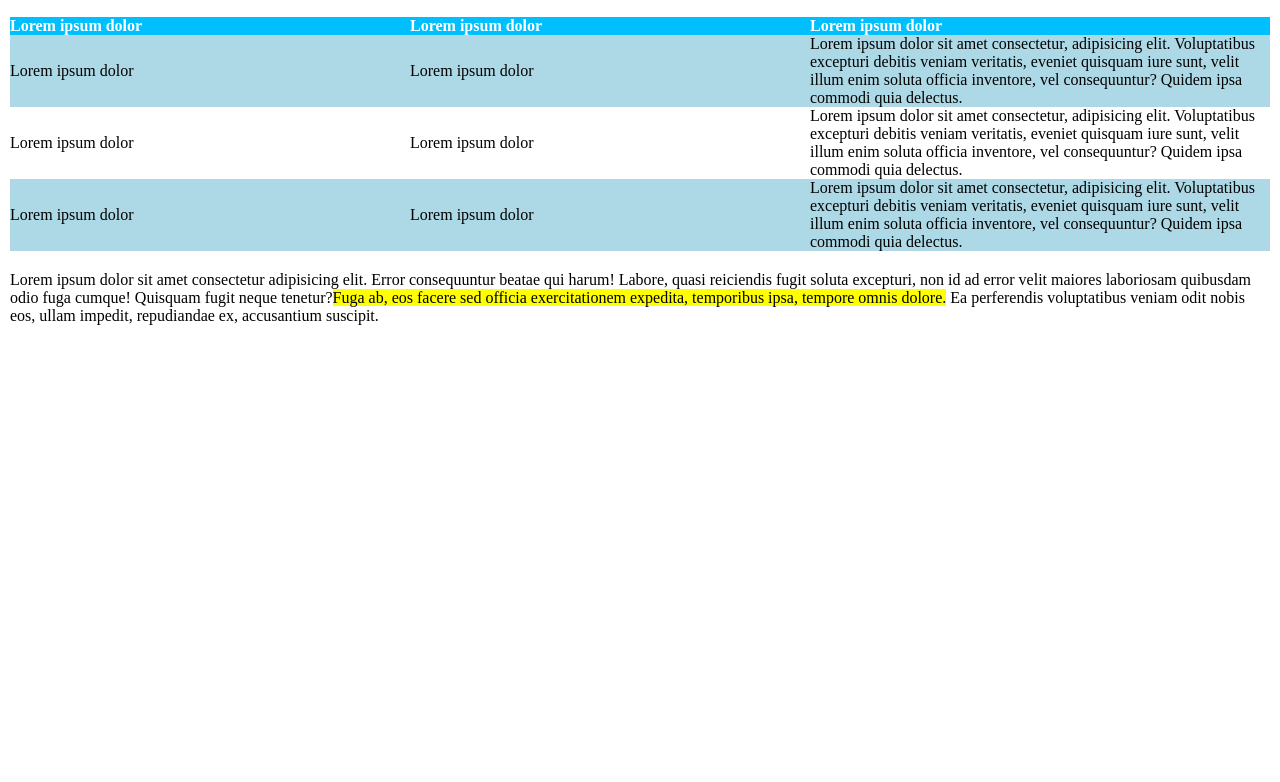
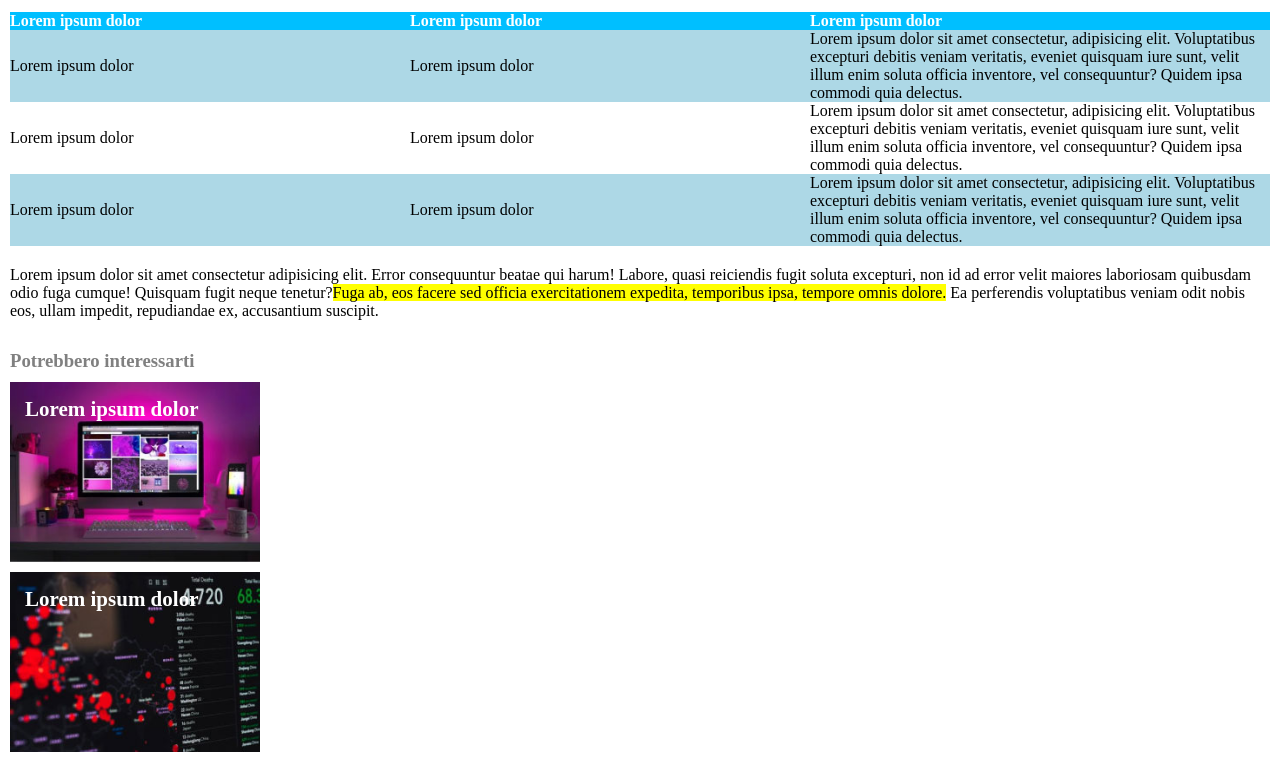
Before and after one commit to GianlucaGiardella/html-css-booleaner, a plain HTML site: page index.html in a window 1280 px wide. Shown: the part 1584-2366 px from the top of the page. Before the commit the page ends 1934 px from the top, so only its background shows below. Drawn offline with Linux system fonts and the light colour scheme.

Commit message:
Added: aside in index

```diff
--- a/assets/style.css
+++ b/assets/style.css
@@ -18,7 +18,7 @@ main {
     margin: 20px 10px;
 }
 
-/* H1 and cite */
+/* h1 and div */
 
 h1 {
     font-size: 55px;
@@ -37,9 +37,9 @@ p>a {
     text-decoration: none;
 }
 
-/* Img Tim Berners-Lee */
+/* img Tim Berners-Lee */
 
-figure, table {
+figure, table, main>p {
     margin: 20px 0px;
 }
 
@@ -47,25 +47,27 @@ figure>img {
     height: 500px;
 }
 
-main>p {
-    margin-bottom: 25px;
-}
-
 .bg_yellow {
     background-color: yellow;
 }
 
-/* Table */
+/* ul */
 
-table{
+ul {
+    margin-left: 10px;
+}
+
+/* table */
+
+table {
     border-collapse: collapse;
 }
 
-td{
+td {
     width: 400px;
 }
 
-.lorem{
+.lorem {
     width: auto;
 }
 
@@ -78,3 +80,30 @@ td{
 .bg_tbody {
     background-color: lightblue;
 }
+
+/* aside */
+
+aside {
+    margin: 30px 10px;
+}
+
+aside>div {
+    width: 250px;
+    height: 180px;
+    padding: 15px;
+    margin-top: 10px;
+    background-size: cover;
+}
+
+.info_1 {
+    background-image: url(../img/monitor.jpg);
+}
+
+.info_2 {
+    background-image: url(../img/graph.jpg);
+}
+
+div>h3 {
+    font-size: 21px;
+    color: white;
+}
--- a/index.html
+++ b/index.html
@@ -62,21 +62,24 @@
                 <tr class="bg_tbody">
                     <td>Lorem ipsum dolor</td>
                     <td>Lorem ipsum dolor</td>
-                    <td class="lorem">Lorem ipsum dolor sit amet consectetur, adipisicing elit. Voluptatibus excepturi debitis veniam
+                    <td class="lorem">Lorem ipsum dolor sit amet consectetur, adipisicing elit. Voluptatibus excepturi
+                        debitis veniam
                         veritatis, eveniet quisquam iure sunt, velit illum enim soluta officia inventore, vel
                         consequuntur? Quidem ipsa commodi quia delectus.</td>
                 </tr>
                 <tr>
                     <td>Lorem ipsum dolor</td>
                     <td>Lorem ipsum dolor</td>
-                    <td class="lorem">Lorem ipsum dolor sit amet consectetur, adipisicing elit. Voluptatibus excepturi debitis veniam
+                    <td class="lorem">Lorem ipsum dolor sit amet consectetur, adipisicing elit. Voluptatibus excepturi
+                        debitis veniam
                         veritatis, eveniet quisquam iure sunt, velit illum enim soluta officia inventore, vel
                         consequuntur? Quidem ipsa commodi quia delectus.</td>
                 </tr>
                 <tr class="bg_tbody">
                     <td>Lorem ipsum dolor</td>
                     <td>Lorem ipsum dolor</td>
-                    <td class="lorem">Lorem ipsum dolor sit amet consectetur, adipisicing elit. Voluptatibus excepturi debitis veniam
+                    <td class="lorem">Lorem ipsum dolor sit amet consectetur, adipisicing elit. Voluptatibus excepturi
+                        debitis veniam
                         veritatis, eveniet quisquam iure sunt, velit illum enim soluta officia inventore, vel
                         consequuntur? Quidem ipsa commodi quia delectus.</td>
                 </tr>
@@ -89,7 +92,15 @@
                 expedita, temporibus ipsa, tempore omnis dolore.</span> Ea perferendis voluptatibus veniam odit nobis
             eos, ullam impedit, repudiandae ex, accusantium suscipit.</p>
     </main>
+
     <aside>
+        <h3 class="grey">Potrebbero interessarti</h3>
+        <div class="info_1">
+            <h3>Lorem ipsum dolor</h3>
+        </div>
+        <div class="info_2">
+            <h3>Lorem ipsum dolor</h3>
+        </div>
     </aside>
 </body>
 
```
